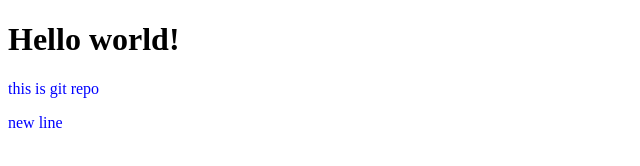
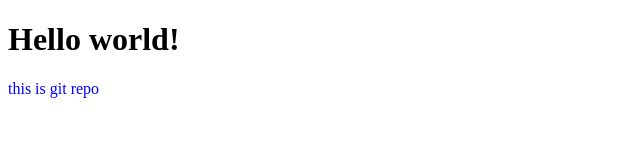
Before and after one commit to subramanyam12/practice, a plain HTML site: page index.html in a window 1280 px wide. Shown: the full height of the page, 0-640 px from the left. Drawn offline with Linux system fonts and the light colour scheme.

Commit message:
adding changes to index.html

```diff
--- a/index.html
+++ b/index.html
@@ -8,6 +8,6 @@
 
 <h1>Hello world!</h1>
 <p>this is git repo</p>
-<p>new line</p>
+
 </body>
 </html>
```
